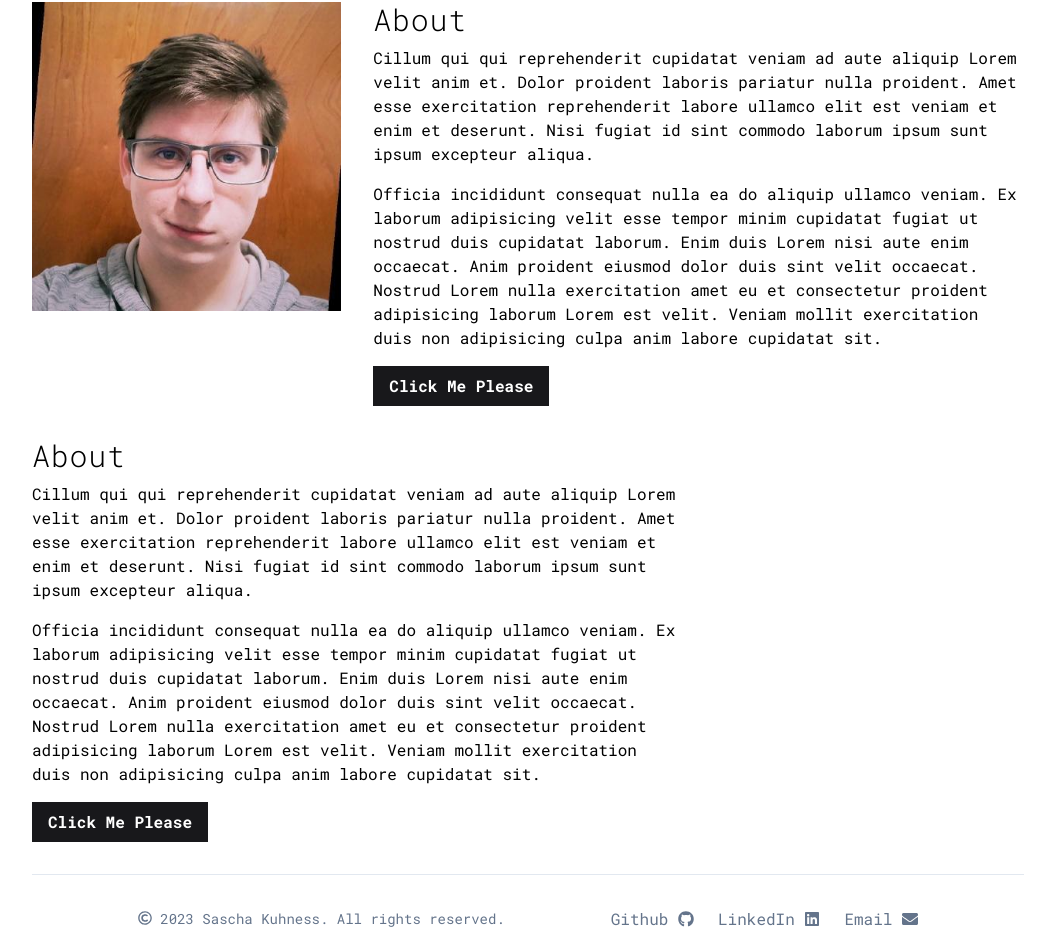
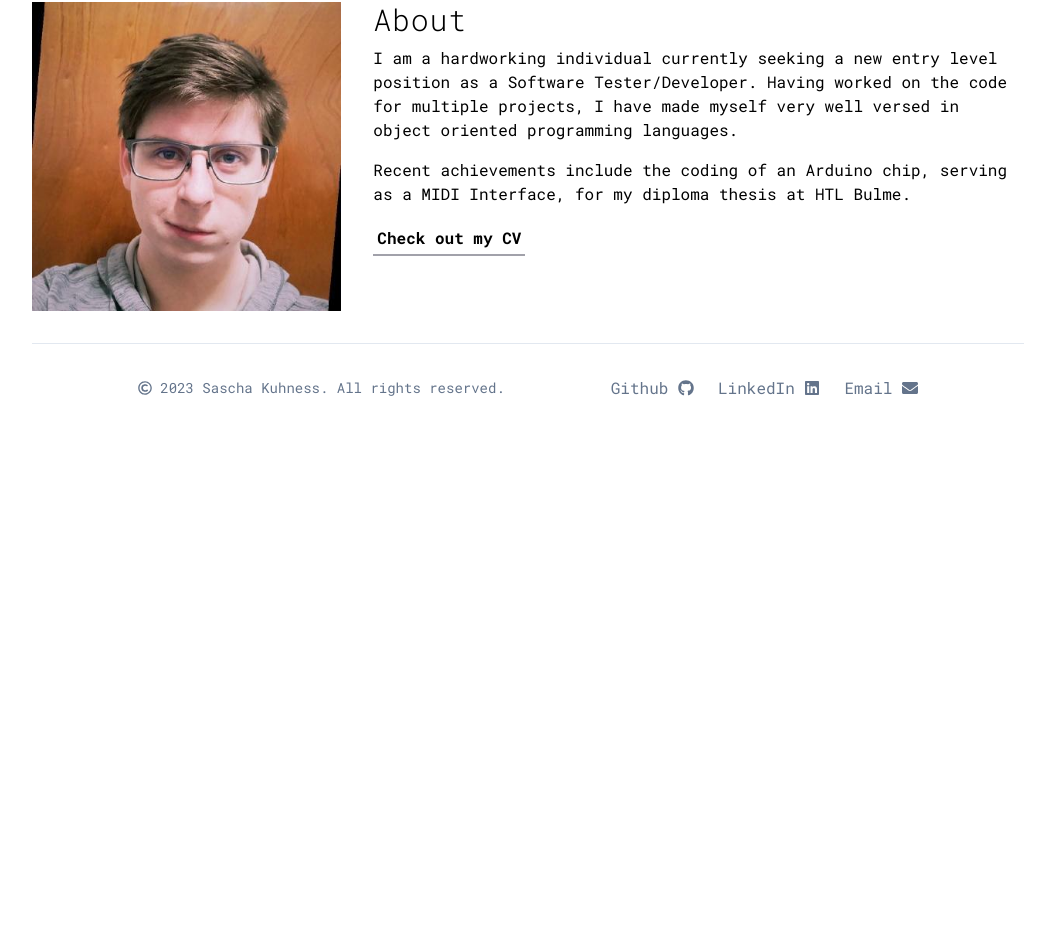
Before and after one commit to SaschaVII/portfolio, a Next.js app: page /about in a window 1280 px wide. Shown: the part 206-1158 px from the top of the page, without its empty margins (112-1159 px from the left). After the commit the page ends 800 px from the top, so only its background shows below. Built offline with nearby package versions, Linux system fonts and the light colour scheme.

Commit message:
Add about information and link to CV

```diff
--- a/pages/about.js
+++ b/pages/about.js
@@ -15,15 +15,13 @@ const About = () => {
                     </section>
                     <section className="col-span-12 lg:col-span-8">
                         <h1 className="mb-2">About</h1>
-                        <p className="mb-4">Cillum qui qui reprehenderit cupidatat veniam ad aute aliquip Lorem velit anim et. Dolor proident laboris pariatur nulla proident. Amet esse exercitation reprehenderit labore ullamco elit est veniam et enim et deserunt. Nisi fugiat id sint commodo laborum ipsum sunt ipsum excepteur aliqua.</p>
-                        <p className="mb-4">Officia incididunt consequat nulla ea do aliquip ullamco veniam. Ex laborum adipisicing velit esse tempor minim cupidatat fugiat ut nostrud duis cupidatat laborum. Enim duis Lorem nisi aute enim occaecat. Anim proident eiusmod dolor duis sint velit occaecat. Nostrud Lorem nulla exercitation amet eu et consectetur proident adipisicing laborum Lorem est velit. Veniam mollit exercitation duis non adipisicing culpa anim labore cupidatat sit.</p>
-                        <Button type="primary">Click Me Please</Button>
-                    </section>
-                    <section className="col-span-12 lg:col-span-8">
-                        <h1 className="mb-2">About</h1>
-                        <p className="mb-4">Cillum qui qui reprehenderit cupidatat veniam ad aute aliquip Lorem velit anim et. Dolor proident laboris pariatur nulla proident. Amet esse exercitation reprehenderit labore ullamco elit est veniam et enim et deserunt. Nisi fugiat id sint commodo laborum ipsum sunt ipsum excepteur aliqua.</p>
-                        <p className="mb-4">Officia incididunt consequat nulla ea do aliquip ullamco veniam. Ex laborum adipisicing velit esse tempor minim cupidatat fugiat ut nostrud duis cupidatat laborum. Enim duis Lorem nisi aute enim occaecat. Anim proident eiusmod dolor duis sint velit occaecat. Nostrud Lorem nulla exercitation amet eu et consectetur proident adipisicing laborum Lorem est velit. Veniam mollit exercitation duis non adipisicing culpa anim labore cupidatat sit.</p>
-                        <Button type="primary">Click Me Please</Button>
+                        <p className="mb-4">
+                            I am a hardworking individual currently seeking a new entry level position as a Software Tester/Developer. Having worked on the code for multiple projects, I have made myself very well versed in object oriented programming languages.
+                        </p>
+                        <p>
+                            Recent achievements include the coding of an Arduino chip, serving as a MIDI Interface, for my diploma thesis at HTL Bulme.
+                        </p>
+                        <a className="btn btn-secondary mr-2 inline-block mt-4" href="/cv_7_01_2023.pdf" target="_blank">Check out my CV</a>
                     </section>
                 </div>
             </div>
```
Also changed, not shown: 1 other file (tests, documents, lock files or other folders).
